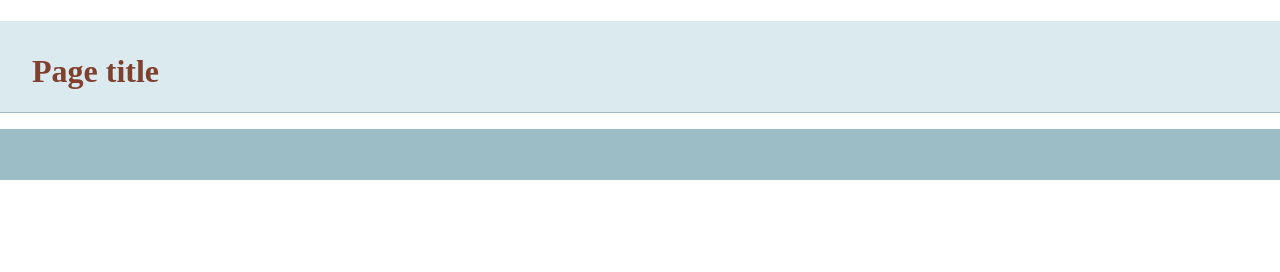
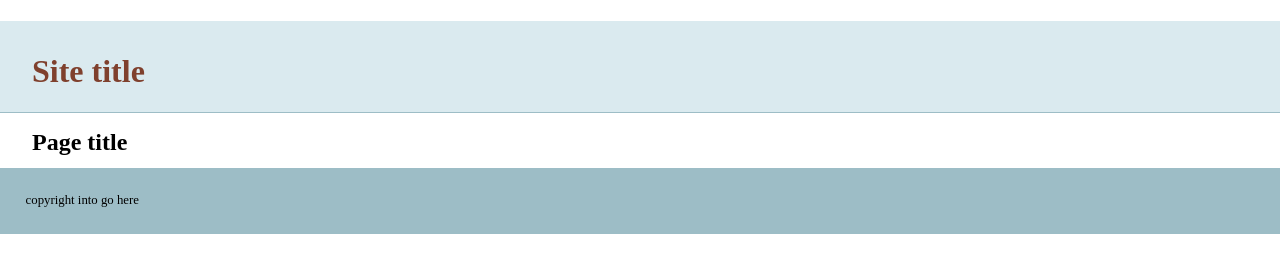
Before and after one commit to sbherzog/git-basics, a plain HTML site: page index.html in a window 1280 px wide. Drawn offline with nearby package versions, Linux system fonts and the light colour scheme.

Commit message:
added more info to templte

```diff
--- a/index.html
+++ b/index.html
@@ -15,16 +15,18 @@
 
 <body>
     <header>
-        <h1>Page title</h1>
+        <h1>Site title</h1>
     </header>
 
     <nav id="pageNav">
     </nav>
 
     <main>
+    	<h2>Page title</h2>
     </main>
 
     <footer>
+    	copyright into go here
     </footer>
 
     <script>
```
